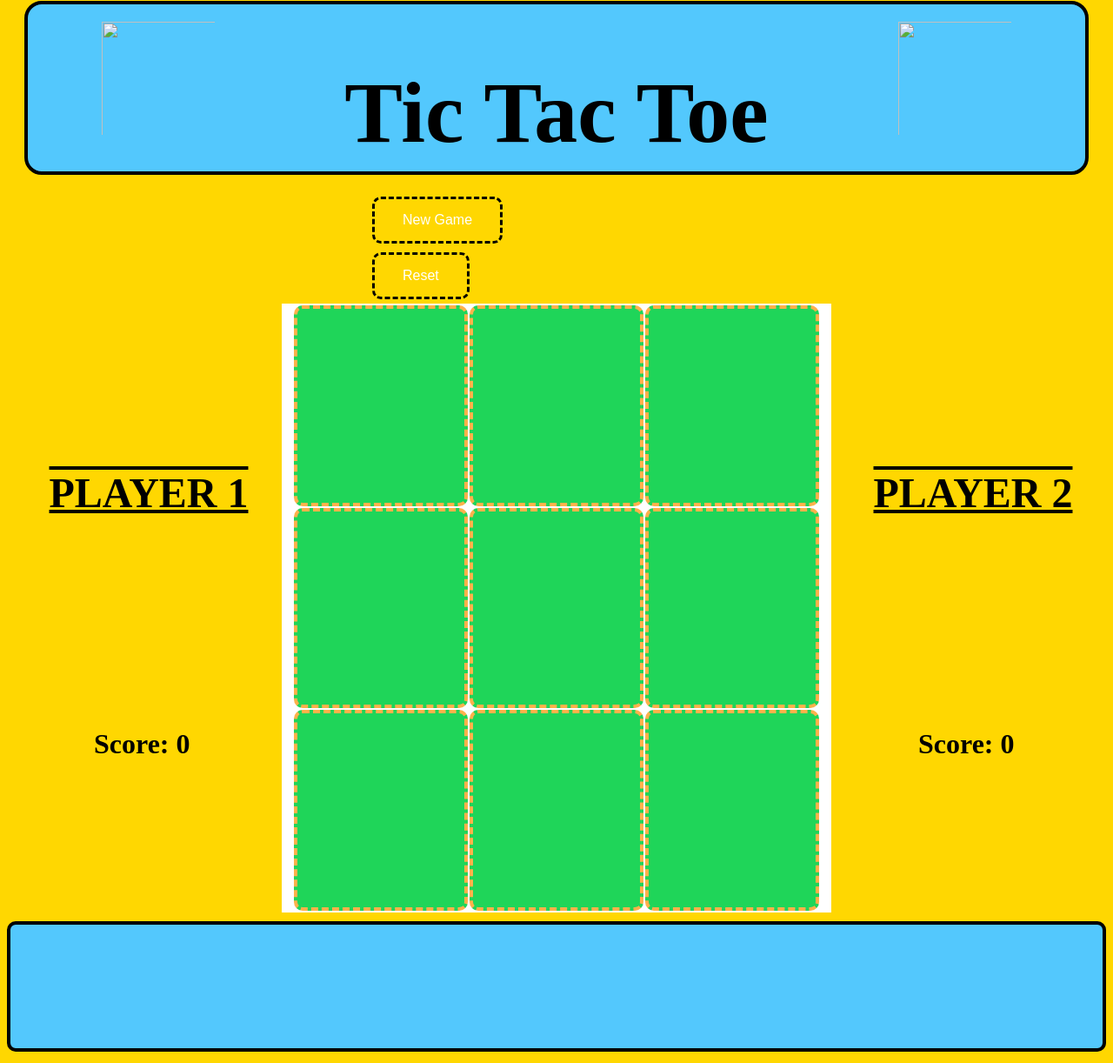
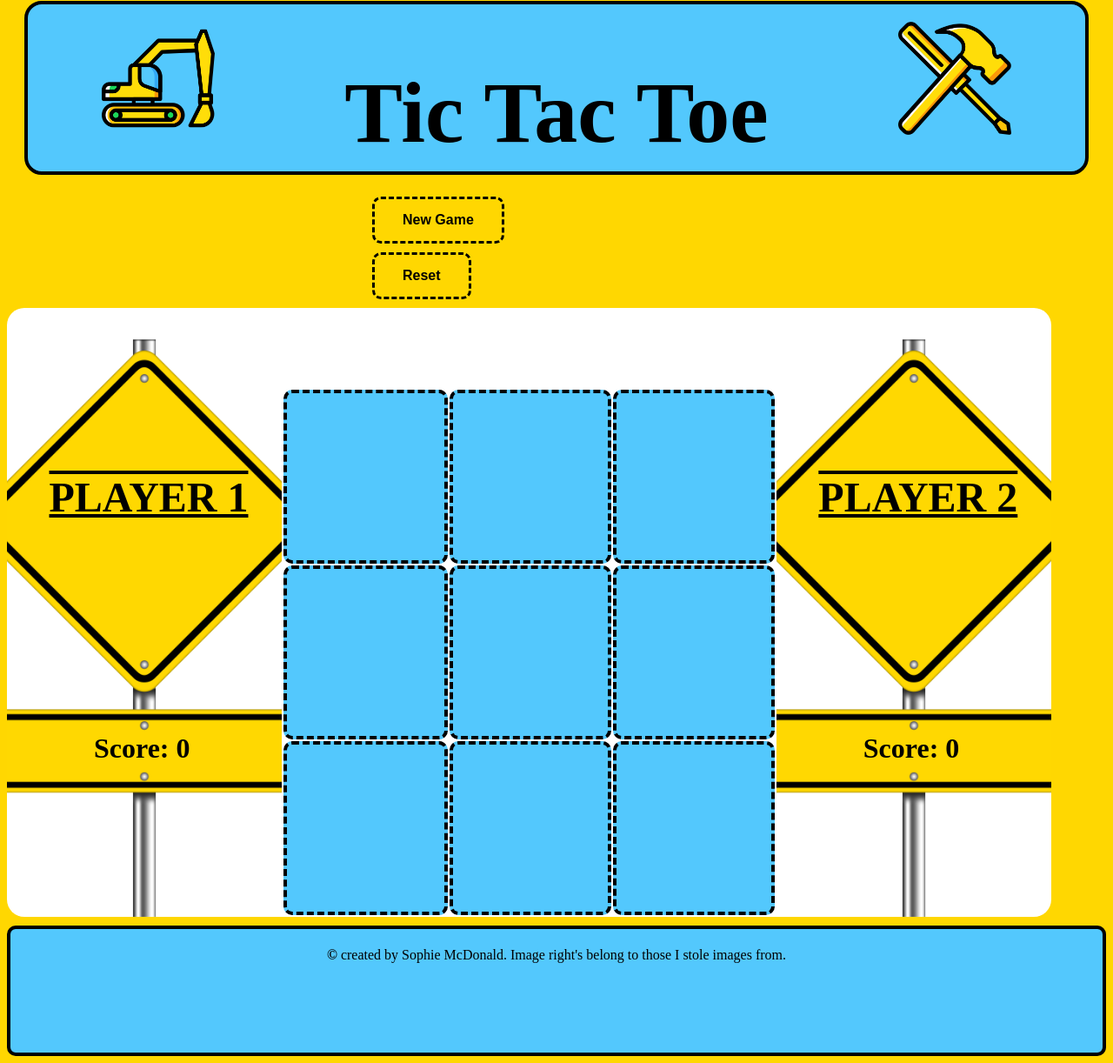
Before and after one commit to SophieRoseMcDonald/tic-tac-truck, a plain HTML site: page index.html in a window 1280 px wide. Shown: the part 27-1249 px from the top of the page at 87% size. Drawn offline with Linux system fonts and the light colour scheme.

Commit message:
fix up git file and repo

```diff
--- a/project1/theGame/app.js
+++ b/app.js
@@ -2,6 +2,7 @@
 var tile = document.querySelectorAll('td');
 var count = 0;
 var result = [null, null, null, null, null, null, null, null, null]
+var player = document.querySelectorAll('h3')
 // var winningCombinations = [
 //   [0, 1, 2],
 //   [3, 4, 5],
@@ -37,17 +38,21 @@ var checkForMatch = function() {
     result[0] === 'X' && result[4] === 'X' && result[8] === 'X' ||
     result[2] === 'X' && result[4] === 'X' && result[6] === 'X'
   ) {
-    alert('Player X Wins!')
+    alert('Player 2 Wins!')
   } else if (result[0] === 'O' && result[1] === 'O' && result[2] === 'O' ||
     result[3] === 'O' && result[4] === 'O' && result[5] === 'O' ||
     result[6] === 'O' && result[7] === 'O' && result[8] === 'O' ||
     result[0] === 'O' && result[3] === 'O' && result[6] === 'O' ||
     result[1] === 'O' && result[4] === 'O' && result[7] === 'O' ||
+
     result[2] === 'O' && result[5] === 'O' && result[8] === 'O' ||
     result[0] === 'O' && result[4] === 'O' && result[8] === 'O' ||
     result[2] === 'O' && result[4] === 'O' && result[6] === 'O') {
-    alert('Player O Wins!')
+    alert('Player 1 Wins!')
+  } else if (result.indexOf(null) === -1){
+    alert('It looks like a tie')
   }
+
 
 }
 
--- a/project1/theGame/index.html
+++ b/index.html
@@ -16,32 +16,27 @@
       <img src='images/diggeryel.png'>
       <h1>Tic Tac Toe</h1>
       <img src='images/hammerspanyel.png'>
-      </div>
+    </div>
     <!-- <h3>Battle of...</h3>
   <p>Grab a friend to play against!</p> -->
   </header>
-<nav>
-  <button id='newGame'>New Game</button>
+  <nav>
+    <button id='newGame'>New Game</button>
     <button id='reset'>Reset</button>
-</nav>
+  </nav>
 
   <div id='board'>
 
     <aside id='player1'>
-      <!-- <div class='sidecontainer'>
-  <img src='images/signpost.jpg' style="width:100%;">
-  <div class="bottom-left">Bottom Left</div>
-  <div class="top-left">Top Left</div>
-  <div class="top-right">Top Right</div>
-  <div class="bottom-right">Bottom Right</div>
-  <div class="centered">Centered</div>
-</div> -->
+
       <h3>PLAYER 1</h3>
       <h2 class='score'>Score: <span id='play1score'>0</span></h2>
     </aside>
 
     <main>
       <table class='game'>
+        <th>
+        </th>
         <tr>
           <td id='0'></td>
           <td id='1'></td>
@@ -66,6 +61,8 @@
     </aside>
   </div>
   <footer>
+	<p><span>&copy;</span> created by Sophie McDonald. Image right's belong to those I stole images from.</p>
+
     <!-- <img src=''> -->
   </footer>
   <script src='app.js'></script>
--- a/project1/theGame/style.css
+++ b/style.css
@@ -1,9 +1,11 @@
-*{
+* {
   box-sizing: border-box;
 }
+
 body {
   background-color: rgb(255, 215, 1);
 }
+
 /*HEADER*/
 
 header {
@@ -21,19 +23,20 @@ header img {
   padding: 10px;
   height: 150px;
   width: 150px;
+}
 
-}
 nav {
   margin-left: 300px;
   margin-right: 300px;
+  margin-bottom: 5px;
   /*display:flex;
   justify-content:space-around;
   align-items: center;*/
 }
+
 .wrapper {
-
   display: flex;
-  justify-content:space-around;
+  justify-content: space-around;
   flex-direction: row;
   order: 1;
   flex-wrap: wrap;
@@ -50,7 +53,8 @@ flex-direction: row;
   background-color: rgb(255, 215, 1);
   border: dashed 3px black;
   border-radius: 10px;
-  color: white;
+  color: black;
+  font-weight: bold;
   padding: 15px 32px;
   margin: 5px 120px 5px 120px;
   text-align: center;
@@ -60,13 +64,15 @@ flex-direction: row;
 }
 
 #reset:hover {
-  background-color: rgb(83,200,253);
+  background-color: rgb(83, 200, 253);
   color: black;
 }
+
 #newGame:hover {
-  background-color: rgb(83,200,253);
+  background-color: rgb(83, 200, 253);
   color: black;
 }
+
 h1 {
   display: flex;
   align-self: center;
@@ -75,43 +81,36 @@ font-size: 100px;
   color: black;
 }
 
-
 /*LEFT SIDE PLAYER 1*/
 
-
-#player1{
+#player1 {
   background-image: url(images/signpost.jpg);
   background-repeat: no-repeat;
   background-position: center;
   background-size: cover;
   /*background-size: 100%;*/
-  display:inline-block;
+  display: inline-block;
   border-radius: 20px;
   border-radius: 20px 0px 0px 20px;
   /*display: flex;*/
   order: 2;
   width: 25%;
   height: 700px;
-
   /*color: rgb(31, 213, 89);*/
-
 }
-
 
 #player2 {
   background-image: url(images/signpost.jpg);
   background-repeat: no-repeat;
   background-position: center;
   background-size: cover;
-
-   display:inline-block;
+  display: inline-block;
   border-radius: 20px;
   border-radius: 20px;
   border-radius: 0px 20px 20px 0px;
   height: 700px;
   order: 4;
   width: 25%;
-
 }
 
 h3 {
@@ -138,30 +137,30 @@ h3 {
   font-size: 2em;
   /*margin-top: 300px;
   margin-right: 100px;*/
-
 }
 
 #play1score, #play2score {}
 
 /*MAIN*/
+
 #board {
   display: flex;
   align-self: center;
 }
+
 main {
-  display:flex;
+  display: flex;
   order: 3;
-  justify-content:space-around;
+  justify-content: space-around;
   align-content: baseline;
-  width: 50%;
+  width: 45%;
   height: 700px;
   border-radius: 0px;
   background-color: white;
-
 }
 
 table .game {
-  display:flex;
+  display: flex;
   align-self: center;
   width: 300px;
   height: 300px;
@@ -171,37 +170,46 @@ table .game {
 }
 
 /*grid*/
+th{
+  padding: 25px;
+}
 td {
   width: 200px;
   height: 200px;
-  border: dashed 4px #FFB14B;
+  border: dashed 4px black;
   border-radius: 10px;
   text-align: center;
   font-size: 20pt;
   margin: 5px;
-  background-color: rgb(31, 213, 89);;
+  background-color: rgb(83, 200, 253);
+  /*background-color: rgb(31, 213, 89);*/
+  ;
 }
 
 footer {
-
   display: flex;
-  justify-content:center;
+  justify-content: center;
   align-content: center;
   height: 150px;
   width: 100%;
   margin-top: 10px;
-  background-color: rgb(83,200,253);
+  background-color: rgb(83, 200, 253);
   border-radius: 10px;
   border: solid 4px black
 }
+footer p {
+  padding: 5px;
+}
+footer span {
+  font-weight: bold;
+}
+
 footer img {
-
   height: 200px;
   width: 600px;
+}
 
-}
 /*RIGHTSIDE PLAYER 2*/
-
 
 .X {
   background-image: url('images/hammerspanyel.png');
```
Also changed, not shown: images/diggerblack.png (added), images/diggeryel.png (added), images/hammerspanyel.png (added), images/signpost.jpg (added), images/spanner.png (added), images/yellowsign.png (added), 2 other files. Lines whose indentation alone changed are shown as unchanged.
